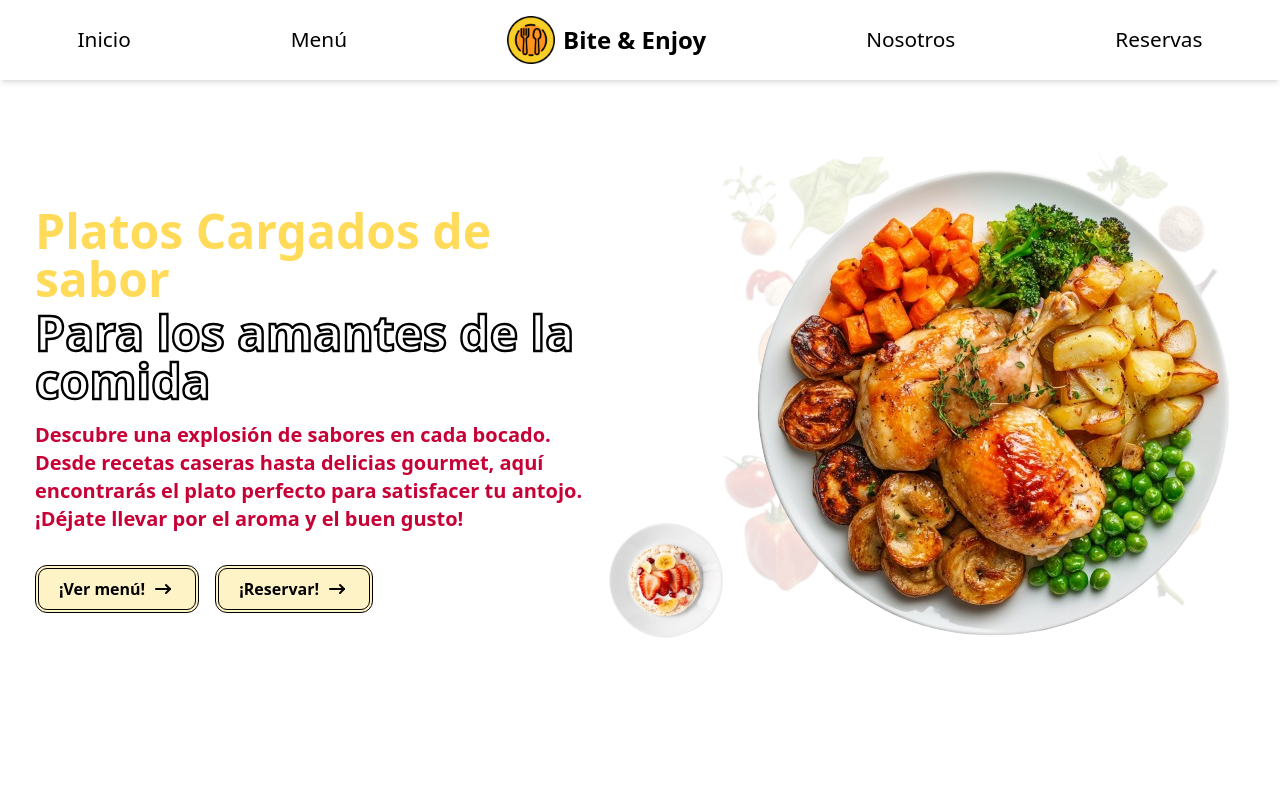
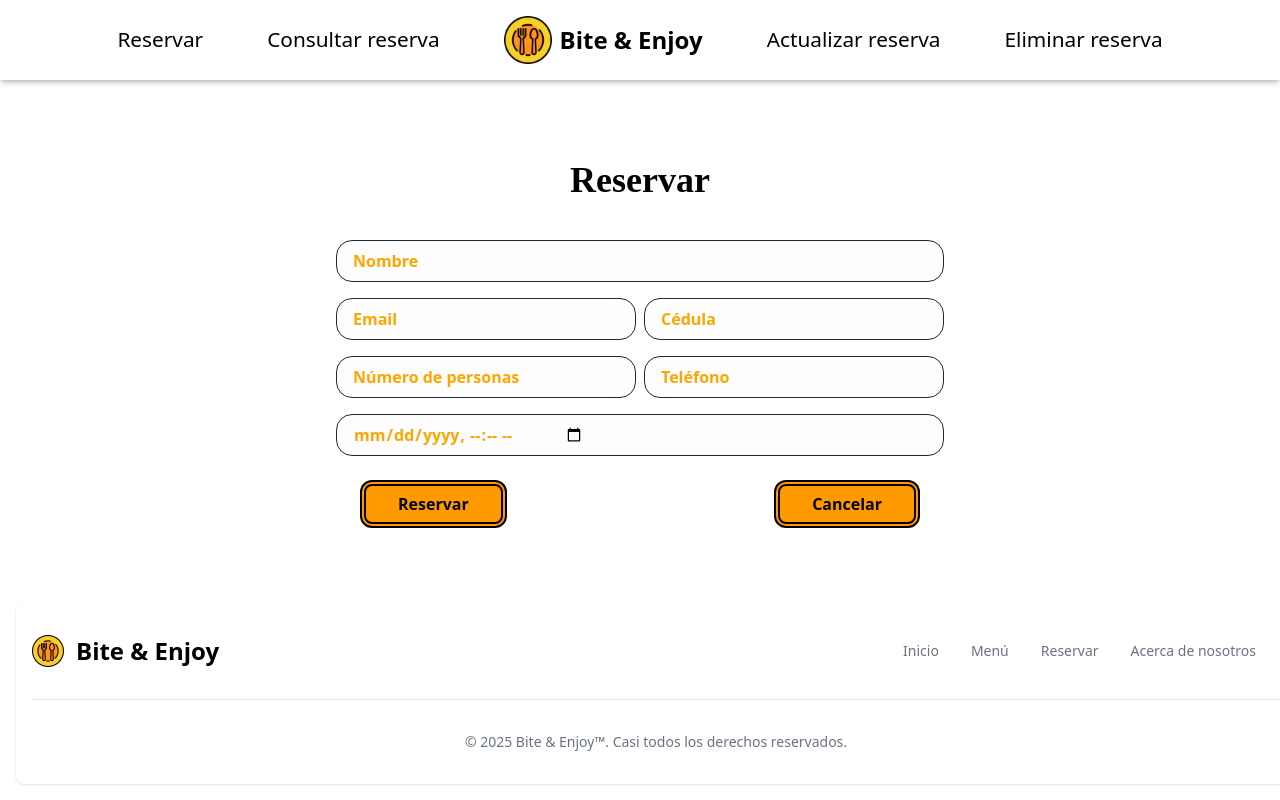
Before and after one commit to EmmanuellSk8/restaurant-react, a React (Vite) app: page /Reservations in a window 1280 px wide. Shown: the top 800 px of the page. Built offline with nearby package versions, Linux system fonts and the light colour scheme.

Commit message:
Refactor app structure: add reservation routing, create new components for home and reservation, and update header for dynamic navigation

```diff
--- a/src/App.jsx
+++ b/src/App.jsx
@@ -1,29 +1,27 @@
 import React from 'react';
-import Hero from './components/Hero';
-import PostHero from './components/PostHero';
-import './index.css';
-import About from './components/About';
-import ContainerMenu from './components/ContainerMenu';
-import Footer from './components/Footer';
+import { useLocation } from 'react-router-dom';
 import Header from './components/Header';
-import CreateReservation from './components/CreateReservation';
-import GetReservation from './components/GetReservation';
-import UpdateReservation from './components/UpdateReservation';
-import DeleteReservation from './components/DeleteReservation';
+import ContainerHomePage from './components/ContainerHomePage';
+import ContainerReservation from './components/ContainerReservation';
+import ReservationHeader from './components/HeaderReservation';
+import { Link, Route, Routes } from "react-router-dom";
 
 
 function App() {
 
+  const location = useLocation();
+  const isReservationsPath = location.pathname.startsWith("/Reservations")
+
   return (
     <section className='w-full justify-center items-center flex flex-col'>
 
-        <Header/>
-        <Hero />
-        <PostHero />
-        <ContainerMenu/>
-        <About />
-        <Footer/>
+      {!isReservationsPath ? <Header /> : <ReservationHeader />}
 
+      {/* Todas las rutas en un solo lugar */}
+      <Routes>
+        <Route path="/" element={<ContainerHomePage />} />
+        <Route path="/Reservations/*" element={<ContainerReservation />} />
+      </Routes>
     </section>
 
 
--- /dev/null
+++ b/src/components/ContainerHomePage.jsx
@@ -0,0 +1,21 @@
+import '../index.css';
+import Hero from './Hero';
+import PostHero from './PostHero';
+import About from './About';
+import ContainerMenu from './ContainerMenu';
+import Footer from './Footer';
+
+export default function ContainerHomePage() {
+
+    return (
+
+        <>
+            <Hero />
+            <PostHero />
+            <ContainerMenu />
+            <About />
+            <Footer/>
+        </>
+    )
+
+}
--- a/src/components/ContainerReservation.jsx
+++ b/src/components/ContainerReservation.jsx
@@ -1,12 +1,16 @@
+import Footer from "./Footer";
+import HeaderReservation from "./HeaderReservation";
+
 export default function ContainerReservation() {
 
 
     return(
 
         <>
-
-        <h1>RESERVATION</h1>
-
+        <HeaderReservation/>
+        <div className="absolute w-full bottom-0">
+        <Footer/>
+        </div>
         </>
     )
 }
--- a/src/components/CreateReservation.jsx
+++ b/src/components/CreateReservation.jsx
@@ -2,7 +2,7 @@ export default function CreateReservation() {
 
     return (
         <>
-            <section className="mb-96 flex flex-col gap-10 mt-40 justify-around">
+            <section className="flex flex-col gap-10 mt-40 justify-around">
                 <h2 className="titles text-4xl font-semibold text-center">Reservar</h2>
 
                 <div className="flex gap-2 flex-col">
--- a/src/components/DeleteReservation.jsx
+++ b/src/components/DeleteReservation.jsx
@@ -36,7 +36,7 @@ export default function DeleteReservation() {
 
         <>
 
-            <section className="mb-96 flex flex-col gap-10 mt-40 justify-around">
+            <section className=" flex flex-col gap-10 mt-40 justify-around">
                 <h2 className="titles text-4xl font-semibold text-center">Eliminar reserva</h2>
 
                 <div className="flex gap-2 flex-col">
--- a/src/components/Footer.jsx
+++ b/src/components/Footer.jsx
@@ -6,7 +6,7 @@ export default function Footer() {
     return (
 
         <>
-            <footer class="bg-white rounded-lg shadow-sm m-4 w-full mt-60">
+            <footer class="bg-white rounded-lg shadow-sm m-4 w-full mt-60 bottom-0">
                 <div class="w-full max-w-screen-xl mx-auto p-4 md:py-8">
                     <div class="sm:flex sm:items-center sm:justify-between">
                         <a href="#Hero" class="flex items-center mb-4 sm:mb-0 space-x-3 rtl:space-x-reverse">
--- a/src/components/GetReservation.jsx
+++ b/src/components/GetReservation.jsx
@@ -2,7 +2,7 @@ export default function GetReservation() {
 
     return (
         <>
- <section className="mb-96 flex flex-col gap-10 mt-40 justify-around">
+ <section className=" flex flex-col gap-10 mt-40 justify-around">
                 <h2 className="titles text-4xl font-semibold text-center">Consultar reservas</h2>
 
                 <div className="flex gap-2 flex-col">
--- a/src/components/Header.jsx
+++ b/src/components/Header.jsx
@@ -1,6 +1,7 @@
 import Logo from "../assets/icon.png";
-import { useState } from "react";
+import React, { useState } from "react";
 import "../index.css"
+import { Link } from "react-router-dom";
 
 export default function Header() {
 
@@ -11,8 +12,8 @@ export default function Header() {
     };
 
     return (
+        <>
 
-        <>
             <header id="menu" className="w-full justify-center p-4 bg-white shadow-md fixed top-0">
                 <nav className="header flex flex-wrap justify-center items-center gap-x-40">
                     <a href="#Hero" className="text-[1.3rem] font-medium hover:text-orange-400 hover:scale-110 duration-200 ease-in-out">Inicio</a>
@@ -22,11 +23,15 @@ export default function Header() {
                         <h1 className="text-2xl font-bold">Bite & Enjoy</h1>
                     </a>
                     <a href="#About" className="text-[1.3rem] font-medium hover:text-orange-400 hover:scale-110 duration-200 ease-in-out">Nosotros</a>
-                    <a href="#contact" className="text-[1.3rem] font-medium hover:text-orange-400 hover:scale-110 duration-200 ease-in-out">Reservas</a>
+
+                    <Link to="/Reservations">
+                        <button href="#contact" className="text-[1.3rem] font-medium hover:text-orange-400 hover:scale-110 duration-200 ease-in-out">Reservas</button>
+                    </Link>
+
                 </nav>
             </header>
 
-            <div className="flex w-full fixed top-0 z-10">
+            <div id="menuMobile" className="flex w-full fixed top-0 z-10">
 
                 <header id="menuMobile" className="w-full flex justify-center p-4 bg-white shadow-md top-0 z-10 fixed">
 
@@ -36,9 +41,10 @@ export default function Header() {
                             <h1 className="text-2xl font-bold">Bite & Enjoy</h1>
                         </a>
                         <p onClick={toggleMenu} id="btnMenuMobile" className="flex text-xl items-center font-semibold cursor-pointer">
-                    <svg  xmlns="http://www.w3.org/2000/svg"  width="24"  height="24"  viewBox="0 0 24 24"  fill="none"  stroke="currentColor"  stroke-width="2"  stroke-linecap="round"  stroke-linejoin="round"  class="icon icon-tabler icons-tabler-outline icon-tabler-menu-deep"><path stroke="none" d="M0 0h24v24H0z" fill="none"/><path d="M4 6h16" /><path d="M7 12h13" /><path d="M10 18h10" /></svg>
+                            <svg xmlns="http://www.w3.org/2000/svg" width="24" height="24" viewBox="0 0 24 24" fill="none" stroke="currentColor" stroke-width="2" stroke-linecap="round" stroke-linejoin="round" class="icon icon-tabler icons-tabler-outline icon-tabler-menu-deep"><path stroke="none" d="M0 0h24v24H0z" fill="none" /><path d="M4 6h16" /><path d="M7 12h13" /><path d="M10 18h10" /></svg>
                         </p>
                     </div>
+
                 </header>
 
                 {menuMobile && (
@@ -49,12 +55,16 @@ export default function Header() {
                             <a href="#Hero" className="text-[1.3rem] font-medium hover:text-orange-400 hover:scale-110 duration-200 ease-in-out">Inicio</a>
                             <a href="#Menu" className="text-[1.3rem] font-medium hover:text-orange-400 hover:scale-110 duration-200 ease-in-out">Menú</a>
                             <a href="#About" className="text-[1.3rem] font-medium hover:text-orange-400 hover:scale-110 duration-200 ease-in-out">Nosotros</a>
-                        <a href="#contact" className="text-[1.3rem] font-medium hover:text-orange-400 hover:scale-110 duration-200 ease-in-out">Reservas</a>
+                            <Link to="/Reservations">
+                                <button href="#contact" className="text-[1.3rem] font-medium hover:text-orange-400 hover:scale-110 duration-200 ease-in-out">Reservas</button>
+                            </Link>
 
                         </nav>
                     </div>
                 )}
             </div>
+
+
         </>
 
 
--- /dev/null
+++ b/src/components/HeaderReservation.jsx
@@ -0,0 +1,108 @@
+import Logo from "../assets/icon.png";
+import React, { useState } from "react";
+import "../index.css"
+import { Link, Route, Routes } from "react-router-dom";
+import ContainerReservation from "./ContainerReservation"
+import GetReservation from "./GetReservation";
+import CreateReservation from "./CreateReservation";
+import UpdateReservation from "./UpdateReservation";
+import DeleteReservation from "./DeleteReservation";
+
+export default function HeaderReservation() {
+
+    const [menuMobile, setMenuMobile] = useState(false);
+
+    const toggleMenu = () => {
+        setMenuMobile(!menuMobile);
+    };
+
+    return (
+
+        <>
+            <header id="menuReservations" className="w-full justify-center p-4 bg-white shadow-md fixed top-0">
+                <nav className="headerReservation flex flex-wrap justify-center items-center gap-x-40">
+
+                    <Link to="/reservations/create">
+                        <button className="text-[1.3rem] font-medium hover:text-orange-400 hover:scale-110 duration-200 ease-in-out">Reservar</button>
+                    </Link>
+
+                    <Link to="/reservations/get">
+                        <button className="text-[1.3rem] font-medium hover:text-orange-400 hover:scale-110 duration-200 ease-in-out">Consultar reserva</button>
+                    </Link>
+
+                    <Link to="/">
+                        <button className="flex items-center gap-2 cursor-pointer hover:scale-105 duration-100 ease-in-out">
+                            <img src={Logo} alt="Logo" className="w-12 h-12" />
+                            <h1 className="text-2xl font-bold">Bite & Enjoy</h1>
+                        </button>
+                    </Link>
+
+                    <Link to="/reservations/update">
+                        <button className="text-[1.3rem] font-medium hover:text-orange-400 hover:scale-110 duration-200 ease-in-out">Actualizar reserva</button>
+                    </Link>
+
+
+                    <Link to="/reservations/delete">
+                        <button className="text-[1.3rem] font-medium hover:text-orange-400 hover:scale-110 duration-200 ease-in-out">Eliminar reserva</button>
+                    </Link>
+                </nav>
+            </header>
+
+            <div id="menuMobileReservations" className="flex w-full fixed top-0 z-10">
+
+                <header id="menuMobileReservations" className="w-full flex justify-center p-4 bg-white shadow-md top-0 z-10 fixed">
+
+                    <div className="flex items-center gap-4 justify-between w-full">
+
+                        <Link to="/">
+                        <button className="flex items-center gap-2 cursor-pointer hover:scale-105 duration-100 ease-in-out">
+                            <img src={Logo} alt="Logo" className="w-12 h-12" />
+                            <h1 className="text-2xl font-bold">Bite & Enjoy</h1>
+                        </button>
+                        </Link>
+
+                        <p onClick={toggleMenu} id="btnMenuMobile" className="flex text-xl items-center font-semibold cursor-pointer">
+                            <svg xmlns="http://www.w3.org/2000/svg" width="24" height="24" viewBox="0 0 24 24" fill="none" stroke="currentColor" stroke-width="2" stroke-linecap="round" stroke-linejoin="round" class="icon icon-tabler icons-tabler-outline icon-tabler-menu-deep"><path stroke="none" d="M0 0h24v24H0z" fill="none" /><path d="M4 6h16" /><path d="M7 12h13" /><path d="M10 18h10" /></svg>
+                        </p>
+                    </div>
+
+                </header>
+
+                {menuMobile && (
+
+                    <div id="menuMobileReservations" className="w-full flex justify-center">
+
+                        <nav id="menuMobile2" className="flex-col gap-6 py-6 gap-x-40 mt-20 border-t-2 duration-500 ease-in-out bg-white shadow-md w-full flex items-center z-10">
+                            <Link to="/reservations/create">
+                            <button className="text-[1.3rem] font-medium hover:text-orange-400 hover:scale-110 duration-200 ease-in-out">Reservar</button>
+                            </Link>
+
+                            <Link to="/reservations/get">
+                            <button className="text-[1.3rem] font-medium hover:text-orange-400 hover:scale-110 duration-200 ease-in-out">Consultar reserva</button>
+                            </Link>
+
+                            <Link to="/reservations/update">
+                            <button className="text-[1.3rem] font-medium hover:text-orange-400 hover:scale-110 duration-200 ease-in-out">Actualizar reserva</button>
+                            </Link>
+
+                            <Link to="/reservations/delete">
+                            <button className="text-[1.3rem] font-medium hover:text-orange-400 hover:scale-110 duration-200 ease-in-out">Eliminar reserva</button>
+                            </Link>
+
+                        </nav>
+                    </div>
+                )}
+            </div>
+
+            <Routes>
+                <Route path="/" element={<CreateReservation />} />
+                <Route path="/create" element={<CreateReservation />} />
+                <Route path="/get" element={<GetReservation />} />
+                <Route path="/update" element={<UpdateReservation />} />
+                <Route path="/delete" element={<DeleteReservation />} />
+            </Routes>
+        </>
+
+
+    )
+}
--- a/src/components/UpdateReservation.jsx
+++ b/src/components/UpdateReservation.jsx
@@ -18,7 +18,7 @@ export default function UpdateReservation() {
     return (
         <>
 
-            <section className="mb-96 flex flex-col gap-10 mt-40 justify-around">
+            <section className=" flex flex-col gap-10 mt-40 justify-around">
                 <h2 className="titles text-4xl font-semibold text-center">Actualizar reserva</h2>
 
                 <div className="flex gap-2 flex-col">
--- a/src/index.css
+++ b/src/index.css
@@ -38,16 +38,6 @@ body {
 
 }
 
-/* @keyframes menuMobile {
-  0% {
-    transform: translateX(-100%);
-  }
-
-  100% {
-    transform: translateX(0);
-  }
-} */
-
 @keyframes menuMobile {
   0% {
     transform: translateY(-100%);
@@ -59,23 +49,26 @@ body {
 
 }
 
-@keyframes fade {
-  0% {
-    transform: translateX(-100%);
-  }
-
-  100% {
-    transform: translateX(0);
-  }
-
-}
-
 
 #menuMobile {
   animation: menuMobile 0.9s ease-in-out;
   display: none;
 }
 
+#menuMobileReservations{
+  animation: menuMobile 0.9s ease-in-out;
+  display: none;
+}
+
+@media screen and (max-width:1056px) {
+  #menuMobileReservations{
+    display: flex;
+  }
+
+  #menuReservations{
+    display: none;
+  }
+}
 
 @media screen and (max-width: 900px) {
   #menuMobile {
@@ -85,6 +78,14 @@ body {
 
   #menu {
     display: none;
+  }
+
+}
+
+
+@media screen and (max-width: 1440px) {
+  .headerReservation {
+    column-gap: 4rem;
   }
 
 }
```
Lines whose indentation alone changed are shown as unchanged.
